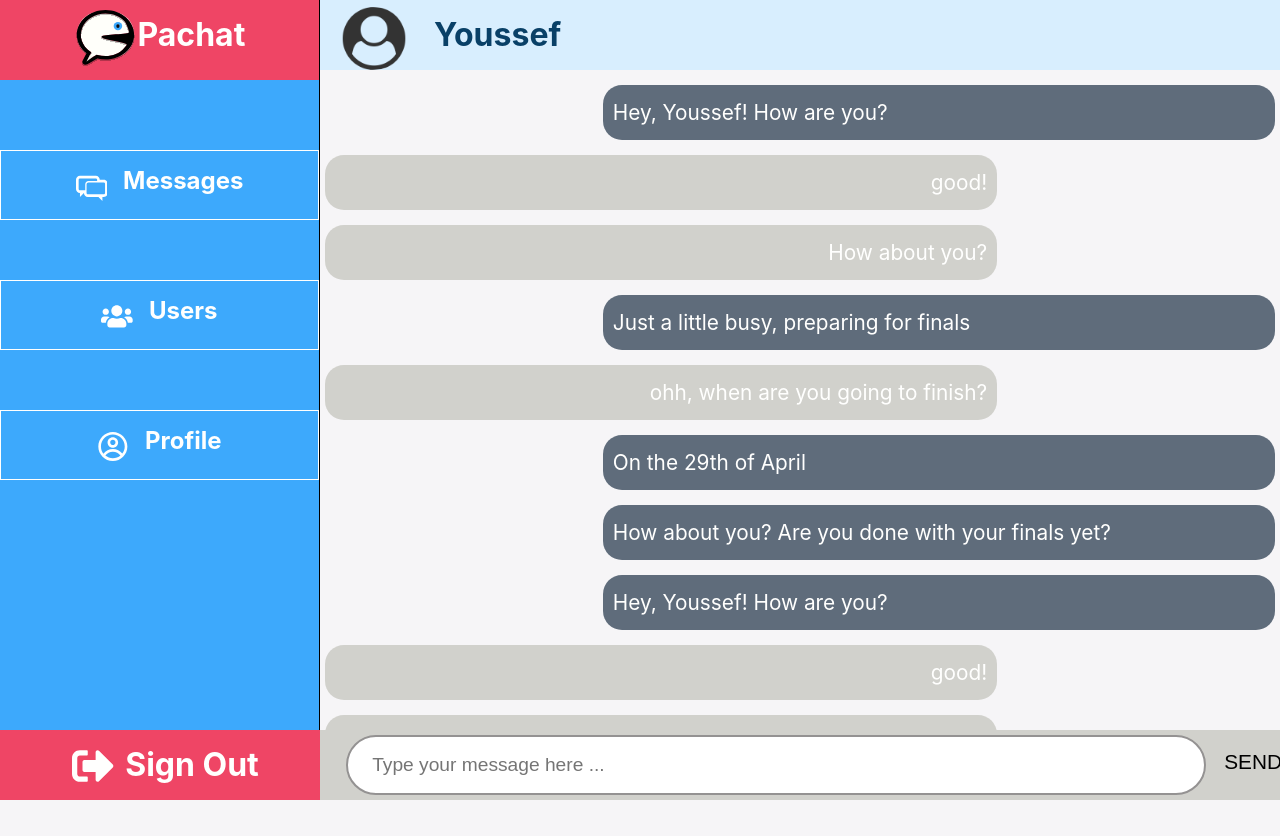
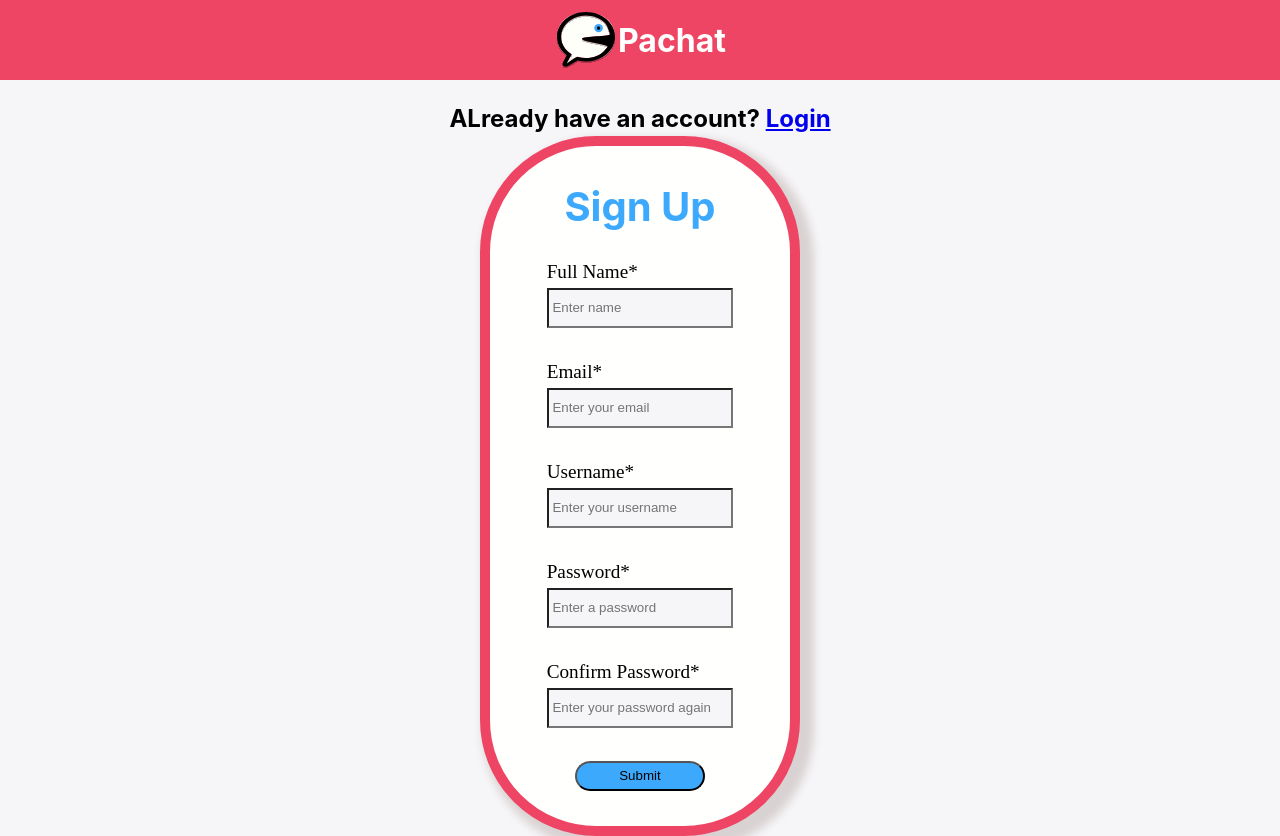
Before and after one commit to Ahmed-I-Abdullah/pachat, a React (Create React App) app: page /conversation/0001/Youssef in a window 1280 px wide. Before the commit the page ends 800 px from the top, so only its background shows below. Built offline with nearby package versions, Linux system fonts and the light colour scheme; no server answers; what @aws-amplify/core would draw is missing.

Commit message:
Sign Up done

```diff
--- a/package.json
+++ b/package.json
@@ -17,6 +17,7 @@
     "@testing-library/jest-dom": "^5.11.10",
     "@testing-library/react": "^11.2.6",
     "@testing-library/user-event": "^12.8.3",
+    "aws-amplify": "^3.3.27",
     "node-sass": "^5.0.0",
     "prop-types": "^15.7.2",
     "react": "^17.0.2",
--- a/src/App.jsx
+++ b/src/App.jsx
@@ -1,13 +1,10 @@
 import React from 'react';
-import { Switch, Route, BrowserRouter } from 'react-router-dom';
-// import NavBar from './components/NavBar/NavBar';
-// import UsersListItem from './components/UsersListItem/UsersListItem';
-// import ChatMessage from './components/ChatMessage/ChatMessage';
+/* import { Switch, Route, BrowserRouter } from 'react-router-dom';
 import ChatRoom from './pages/ChatRoom/ChatRoom';
 import ChatList from './pages/ChatList/ChatList';
 import UsersList from './pages/UsersList/UsersList';
-import PageNotFound from './pages/PageNotFound/PageNotFound';
-// import MessageInput from './components/MessageInput/MessageInput';
+import PageNotFound from './pages/PageNotFound/PageNotFound'; */
+import SignUp from './pages/SignUp/SignUp';
 
 function App() {
   /* const myUser = {
@@ -46,14 +43,15 @@ function App() {
 
   return (
     <div className="App">
-      <BrowserRouter>
+      {/* <BrowserRouter>
         <Switch>
           <Route path="/" exact component={ChatList} />
           <Route path="/users" exact component={UsersList} />
           <Route path="/conversation/:conversationId/:conversationName" component={ChatRoom} />
           <Route component={PageNotFound} />
         </Switch>
-      </BrowserRouter>
+      </BrowserRouter> */}
+      <SignUp />
     </div>
   );
 }
--- /dev/null
+++ b/src/pages/SignUp/SignUp.jsx
@@ -0,0 +1,218 @@
+import React, { useState } from 'react';
+import { Auth } from 'aws-amplify';
+import './SignUp.scss';
+import logo from '../../assets/darkLogo.svg';
+
+const SignUp = () => {
+  const [name, setName] = useState('');
+  const [email, setEmail] = useState('');
+  const [username, setUsername] = useState('');
+  const [password, setPassword] = useState('');
+  const [confirmPassword, setConfirmPassword] = useState('');
+
+  const [errors, setErrors] = useState({
+    name: '',
+    email: '',
+    username: '',
+    password: '',
+    confirmPassword: '',
+  });
+
+  async function signUp() {
+    try {
+      const { user } = await Auth.signUp({
+        username,
+        password,
+        attributes: {
+          email,
+        },
+      });
+      console.log(user);
+    } catch (error) {
+      console.log('error signing up:', error);
+    }
+  }
+
+  const tempErrors = {};
+  let validInputs = true;
+
+  const handleNameChange = (e) => {
+    setName(e.target.value);
+  };
+
+  const handleEmailChange = (e) => {
+    setEmail(e.target.value);
+  };
+
+  const handleUsernameChange = (e) => {
+    setUsername(e.target.value);
+  };
+
+  const handlePasswordChange = (e) => {
+    setPassword(e.target.value);
+  };
+
+  const handleConfirmPasswordChange = (e) => {
+    setConfirmPassword(e.target.value);
+  };
+
+  const validateInputs = () => {
+    if (name === '') {
+      validInputs = false;
+      tempErrors.name = 'Please enter your name.';
+    }
+
+    if (email === '') {
+      validInputs = false;
+      tempErrors.email = 'Please enter your email.';
+    }
+
+    if (typeof email !== 'undefined') {
+      if (!/^[a-zA-Z0-9.!#$%&'*+/=?^_`{|}~-]+@[a-zA-Z0-9-]+(?:\.[a-zA-Z0-9-]+)*$/.test(email)) {
+        validInputs = false;
+        tempErrors.email = 'Please enter valid email address.';
+      }
+    }
+
+    if (username === '') {
+      validInputs = false;
+      tempErrors.username = 'Please enter a username.';
+    }
+
+    if (password === '') {
+      validInputs = false;
+      tempErrors.password = 'Please enter your password.';
+    }
+
+    if (confirmPassword === '') {
+      validInputs = false;
+      tempErrors.confirmPassword = 'Please confirm your password.';
+    }
+
+    if (typeof password !== 'undefined' && typeof confirmPassword !== 'undefined') {
+      if (password !== confirmPassword) {
+        validInputs = false;
+        tempErrors.password = "Passwords don't match.";
+      }
+    }
+  };
+
+  const handleSubmit = (e) => {
+    e.preventDefault();
+    validateInputs();
+    setErrors(tempErrors);
+    console.log(errors);
+    if (validInputs) {
+      console.log(name);
+      setName('');
+      setEmail('');
+      setUsername('');
+      setPassword('');
+      setConfirmPassword('');
+      signUp();
+    }
+  };
+
+  return (
+    <div className="signup-container">
+
+      <div className="signup-header">
+        <img className="signup-header-logo" src={logo} alt="logo" />
+        <h1 className="signup-header-title">Pachat</h1>
+      </div>
+      <h1 className="login-link">
+        ALready have an account?&nbsp;
+        <a href="/login">Login</a>
+      </h1>
+      <div className="signup-div">
+        <h1>Sign Up</h1>
+        <form onSubmit={handleSubmit}>
+
+          <div className="signup-form-group">
+            <label htmlFor="name">
+              Full Name*
+            </label>
+            <input
+              id="name"
+              type="text"
+              name="name"
+              value={name}
+              onChange={handleNameChange}
+              className="signup-form-control"
+              placeholder="Enter name"
+            />
+            <div className="errors">{errors.name}</div>
+          </div>
+
+          <div className="signup-form-group">
+            <label htmlFor="email">
+              Email*
+            </label>
+            <input
+              type="text"
+              name="email"
+              value={email}
+              onChange={handleEmailChange}
+              className="signup-form-control"
+              placeholder="Enter your email"
+              id="email"
+            />
+            <div className="errors">{errors.email}</div>
+          </div>
+
+          <div className="signup-form-group">
+            <label htmlFor="username">
+              Username*
+            </label>
+            <input
+              type="text"
+              name="username"
+              value={username}
+              onChange={handleUsernameChange}
+              className="signup-form-control"
+              placeholder="Enter your username"
+              id="username"
+            />
+            <div className="errors">{errors.username}</div>
+          </div>
+
+          <div className="signup-form-group">
+            <label htmlFor="password">
+              Password*
+            </label>
+            <input
+              type="password"
+              name="password"
+              value={password}
+              onChange={handlePasswordChange}
+              className="signup-form-control"
+              placeholder="Enter a password"
+              id="password"
+            />
+            <div className="errors">{errors.password}</div>
+          </div>
+
+          <div className="signup-form-group">
+            <label htmlFor="confirmPassword">
+              Confirm Password*
+            </label>
+            <input
+              type="password"
+              name="confirmPassword"
+              value={confirmPassword}
+              onChange={handleConfirmPasswordChange}
+              className="signup-form-control"
+              placeholder="Enter your password again"
+              id="confirmPassword"
+            />
+            <div className="errors">{errors.confirmPassword}</div>
+          </div>
+
+          <input type="submit" value="Submit" className="signup-submit" />
+        </form>
+      </div>
+    </div>
+  );
+};
+
+export default SignUp;
--- /dev/null
+++ b/src/pages/SignUp/SignUp.scss
@@ -0,0 +1,102 @@
+.signup-container {
+  display: flex;
+  flex-direction: column;
+  align-items: center;
+  justify-content: center;
+}
+
+.signup-header {
+  width: 100%;
+  height: 80px;
+  background-color: var(--violet-red);
+  display: flex;
+  flex-direction: row;
+  justify-content: center;
+  align-items: center;
+
+  &-logo {
+    height: 70%;
+    width: 5%;
+  }
+}
+
+.login-link {
+  color: var(--black);
+  font-size: 1.5rem;
+  padding-top: 24px;
+}
+
+.signup-div > h1 {
+  color: var(--blue);
+  padding-bottom: 30px;
+  font-size: 2.5rem;
+}
+
+.signup-div {
+  border: 10px solid var(--violet-red);
+  background-color: var(--white);
+  box-shadow: 8px 8px 8px 6px #D9D2D2;
+  border-radius: 116px;
+  margin: auto;
+  width: 25%;
+  height: 700px;
+  position: absolute;
+  top: 17%;
+  padding: 4% 2%;
+  display: flex;
+  flex-direction: column;
+  justify-content: center;
+  align-items: center;
+}
+
+.signup-div > form {
+  display: flex;
+  flex-direction: column;
+  justify-content: center;
+  align-items: center;
+  width: 75%;
+}
+
+.signup-form-group {
+  display: flex;
+  flex-direction: column;
+  height: 100px;
+  width: 100%;
+}
+
+.signup-form-group > input {
+  background-color: var(--light-gray);
+  height: 40px;
+  margin-top: 5px;
+  padding: 5px 2%;
+}
+
+.signup-form-group > input:focus {
+  background-color: var(--light-blue);
+}
+
+.signup-form-group > label {
+  font-size: 1.2rem;
+}
+
+.signup-form-group > .errors {
+  height: 10px;
+  width: 100%;
+  color: red;
+}
+
+.signup-submit {
+  width: 70%;
+  height: 30px;
+  border-radius: 20px;
+  background-color: var(--blue);
+  cursor: pointer;
+}
+
+.signup-submit:hover {
+  width: 80%;
+}
+
+.signup-submit:focus {
+  outline: none;
+}
```
Also changed, not shown: .eslintrc.js, 1 other file (tests, documents, lock files or other folders).
